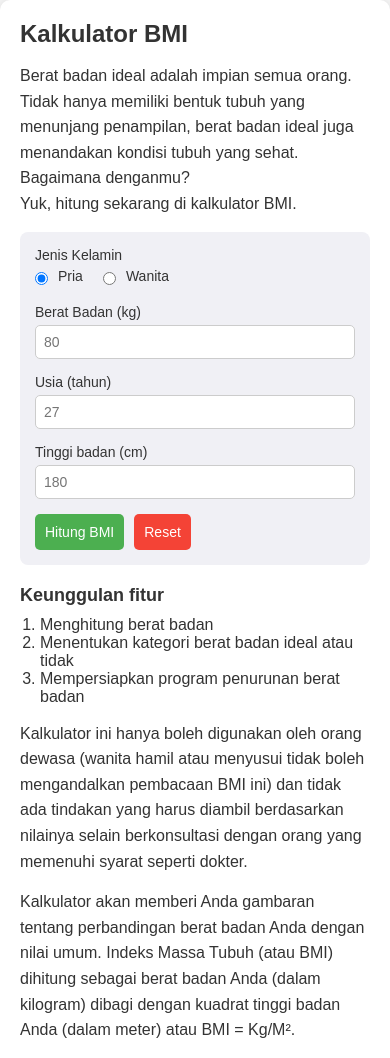
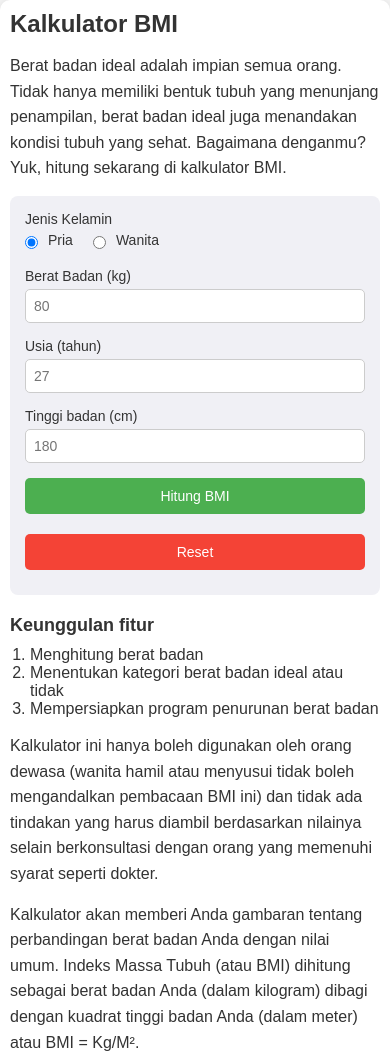
Before and after one commit to adlmii/1.-BMI, a plain HTML site: page index.html in a window 390 px wide. Shown: the top 1058 px of the page. Drawn offline with Linux system fonts and the light colour scheme.

Commit message:
Update styles.css

```diff
--- a/css/styles.css
+++ b/css/styles.css
@@ -142,3 +142,27 @@ h2 {
     font-weight: bold;
     font-size: 20px;
 }
+
+@media (max-width: 600px) {
+    .container {
+        padding: 10px;
+    }
+
+    .input-group {
+        margin-bottom: 15px;
+    }
+
+    .buttons {
+        display: flex;
+        flex-direction: column;
+    }
+
+    .buttons button {
+        margin-bottom: 10px;
+    }
+
+    .result-container {
+        padding: 10px;
+        font-size: 14px;
+    }
+}
```
